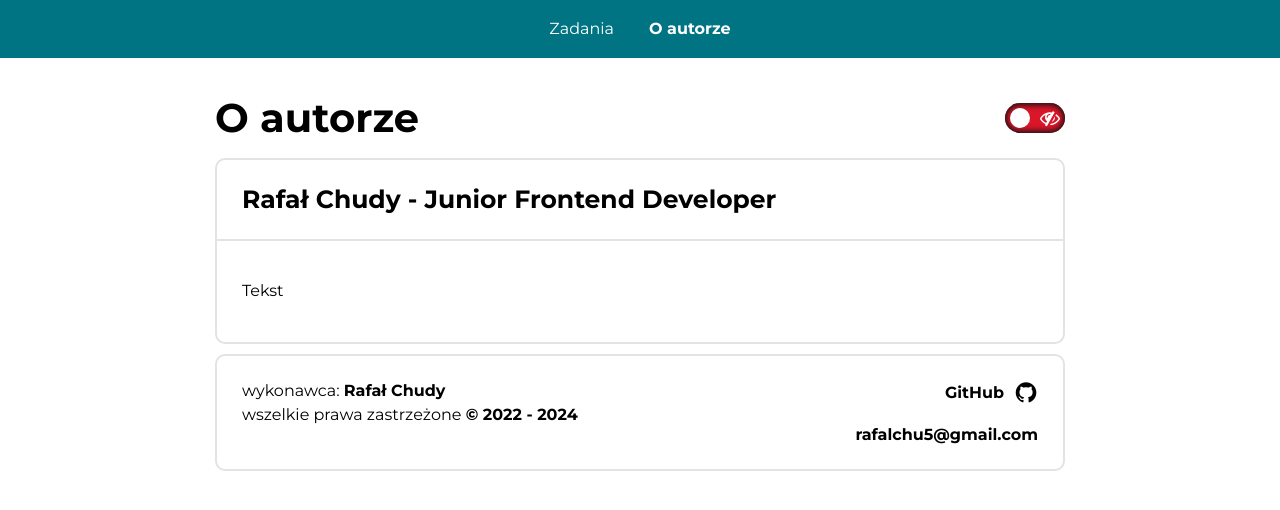
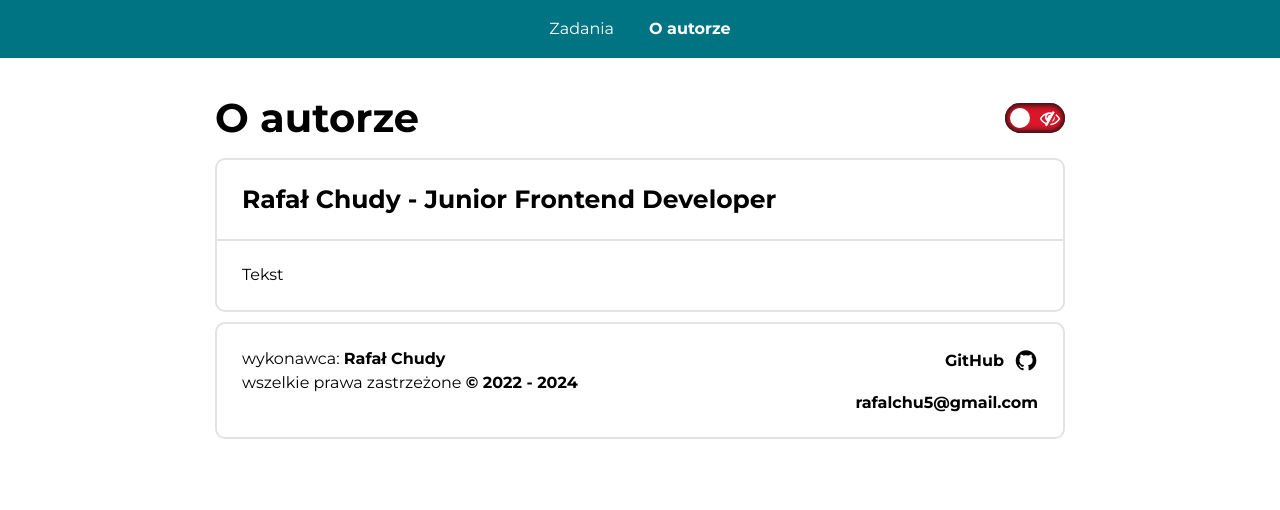
Before and after one commit to Rafal-1999/To-Do-List-React, a React (Create React App) app: page /#/autor in a window 1280 px wide. Shown: the top 510 px of the page. Built offline with nearby package versions, Linux system fonts and the light colour scheme.

Commit message:
Tag changed

```diff
--- a/src/pages/Author.js
+++ b/src/pages/Author.js
@@ -16,7 +16,7 @@ const Author = () => (
                 <Content
                     title="Rafał Chudy - Junior Frontend Developer"
                     extraContentBottom={
-                        <p>Tekst</p>
+                        <span>Tekst</span>
                     }
                 />
             </Section>
```
